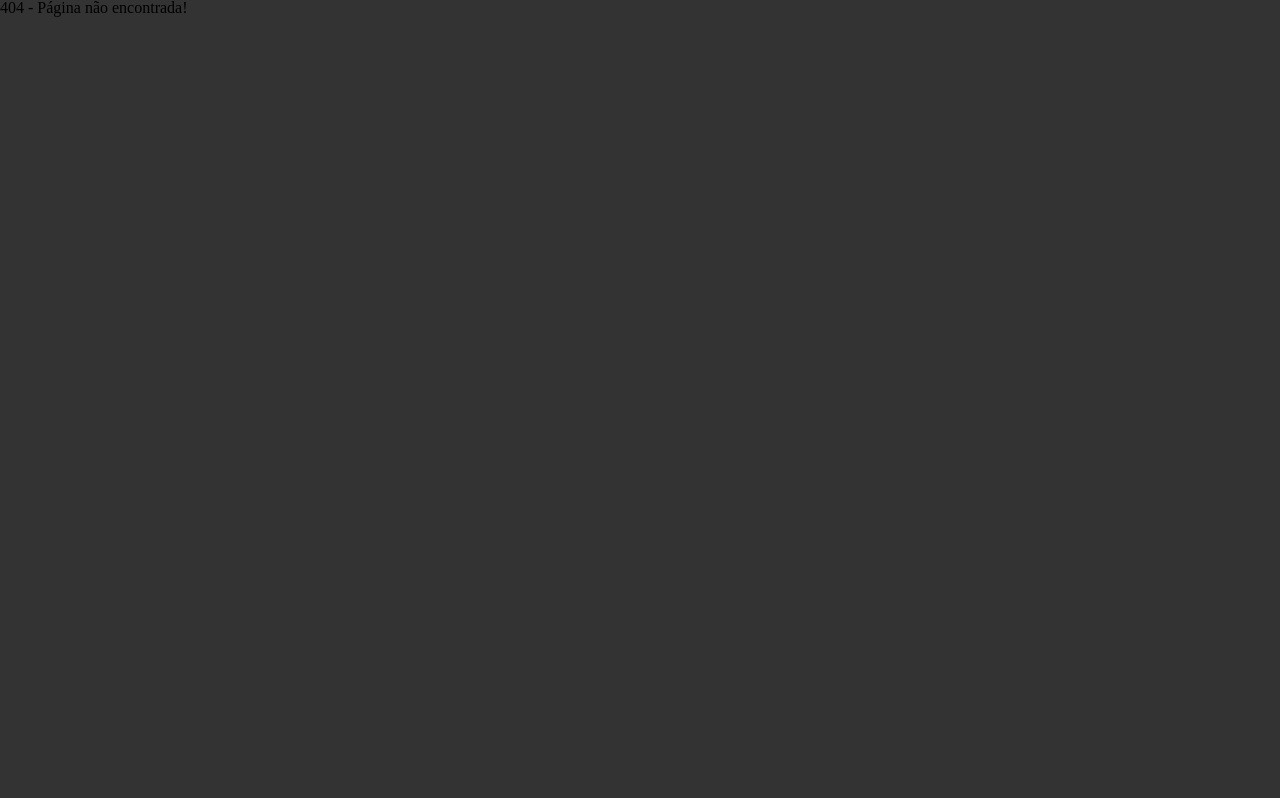
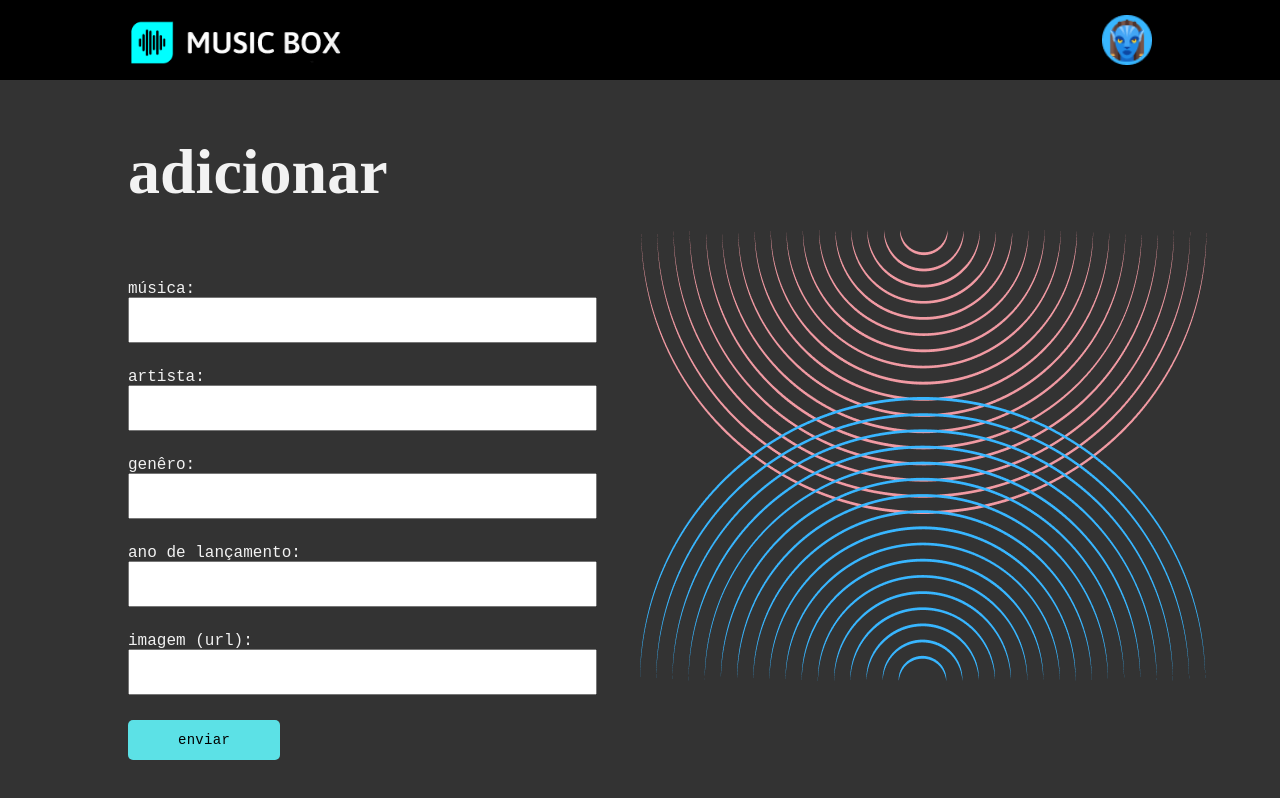
Before and after one commit to joaopedpaula/music-box_2022-2, a React (Create React App) app in the folder react-music-box/: page /adicionar in a window 1280 px wide. Before the commit this address had no page. Shown: the top 798 px of the page. Built offline with nearby package versions, Linux system fonts and the light colour scheme.

Commit message:
Aula 06 - NotFound, post e delete

```diff
--- a/react-music-box/src/Router.jsx
+++ b/react-music-box/src/Router.jsx
@@ -2,14 +2,17 @@ import { BrowserRouter, Routes, Route } from 'react-router-dom';
 
 import Index from './pages/Index';
 import Musicas from './pages/Musicas';
+import Adicionar from './pages/Adicionar';
+import NotFound from './pages/NotFound';
 
 function Router() {
   return (
     <BrowserRouter>
       <Routes>
-				<Route path="/" element={<Index />} />
+				<Route path={"/"} element={<Index />} />
 				<Route path="/musicas" element={<Musicas />} />
-				<Route path="*" element={<h1>404 - Página não encontrada!</h1>} />
+				<Route path="/adicionar" element={<Adicionar />} />
+				<Route path="*" element={<NotFound />} />
       </Routes>
     </BrowserRouter>
   );
--- a/react-music-box/src/components/CardMusica.jsx
+++ b/react-music-box/src/components/CardMusica.jsx
@@ -65,7 +65,7 @@ function CardMusica(props) {
             <div style={imagem} className="card-music">
                 <div className="icons">
                     <img onClick={ () => setEditando(true) /* habilitando o modo de edição */ } src={imgEdit} alt="" />
-                    <img src={imgDelete} alt="" />
+                    <img onClick={ () => props.funcaoPorProps(props.id) } src={imgDelete} alt="" />
                 </div>
                 <div className="info-music">
                     <p>
--- /dev/null
+++ b/react-music-box/src/pages/Adicionar.jsx
@@ -0,0 +1,132 @@
+import api from "../api";
+import { useEffect } from "react";
+import { useState } from "react";
+import imgHalfCircles from "../assets/imagens/half-circles-pink-blue.png";
+import Navbar from "../components/Navbar";
+
+function Adicionar () {
+
+    const [titulo, setTitulo] = useState("");
+    const [artista, setArtista] = useState("");
+    const [genero, setGenero] = useState("");
+    const [ano, setAno] = useState("");
+    const [imagem, setImagem] = useState("");
+
+    useEffect(() => {
+        console.log("RESUMO DOS ESTADOS: ")
+        console.log("titulo: ", titulo)
+        console.log("artista: ", artista)
+        console.log("genero: ", genero)
+        console.log("ano: ", ano)
+        console.log("imagem: ", imagem)
+    }, [titulo, artista, genero, ano, imagem]);
+    // quando algum dos estados mudar, printa no console o valor de todos
+
+    function adicionarMusica(evento) {
+
+        evento.preventDefault();
+
+        console.log("EVENTO: ", evento)
+
+
+        /*
+            const novaMusicaComEstados = {
+                titulo: titulo,
+                artista,
+                genero,
+                ano,
+                imagem,
+            }
+        */
+
+        const novaMusicaComEvento = {
+            ano: evento.target.ipt_ano.value,           // acessando input "ipt_ano" do formulário através do atributo "name" para obter seu valor
+            genero: evento.target.ipt_genero.value,     // acessando input "ipt_genero" do formulário através do atributo "name" para obter seu valor
+            imagem: evento.target.ipt_imagem.value,     // acessando input "ipt_imagem" do formulário através do atributo "name" para obter seu valor
+            titulo: evento.target.ipt_titulo.value,     // acessando input "ipt_titulo" do formulário através do atributo "name" para obter seu valor
+            artista: evento.target.ipt_artista.value,   // acessando input "ipt_artista" do formulário através do atributo "name" para obter seu valor
+        }
+
+        console.log("NOVA MÚSICA:", novaMusicaComEvento);
+
+        api.post("", novaMusicaComEvento )
+        .then((res) => console.log("res: ", res))
+        .catch((error) => console.error(error))
+
+    }
+
+    return (
+        <>
+            <Navbar />
+
+            <div className="container">
+                <div className="add-music">
+
+                    <div className="formulario">
+
+                        <h1>adicionar</h1>
+
+                        <br/>
+
+                        <form onSubmit={adicionarMusica}>
+                            <label>Música: <br/>
+                                <input
+                                    name="ipt_titulo"
+                                    type="text"
+                                    defaultValue={titulo}
+                                    onChange={(e) => {setTitulo(e.target.value)}}
+                                />
+                            </label>
+                            <br/>
+                            <label>Artista: <br/>
+                                <input
+                                    name="ipt_artista"
+                                    type="text"
+                                    defaultValue={artista}
+                                    onChange={(e) => {setArtista(e.target.value)}}
+                                />
+                            </label>
+                            <br/>
+                            <label>Genêro: <br/>
+                                <input
+                                    name="ipt_genero"
+                                    type="text"
+                                    defaultValue={genero}
+                                    onChange={(e) => {setGenero(e.target.value)}}
+                                />
+                            </label>
+                            <br/>
+                            <label>Ano de Lançamento: <br/>
+                                <input
+                                    name="ipt_ano"
+                                    type="text"
+                                    defaultValue={ano}
+                                    onChange={(e) => {setAno(e.target.value)}}
+                                />
+                            </label>
+                            <br/>
+                            <label> Imagem (url): <br/>
+                                <input
+                                    name="ipt_imagem"
+                                    type="text"
+                                    defaultValue={imagem}
+                                    onChange={(e) => {setImagem(e.target.value)}}
+                                />
+                            </label>
+                            <br/>
+                            <button className="btn">Enviar</button>
+
+                        </form>
+                    </div>
+
+                    <div className="img-lateral">
+                        <img src={imgHalfCircles} alt="" />
+                    </div>
+
+                </div>
+            </div>
+        </>
+    )
+}
+
+export default Adicionar;
--- a/react-music-box/src/pages/Musicas.jsx
+++ b/react-music-box/src/pages/Musicas.jsx
@@ -4,9 +4,12 @@ import api from "../api"; // importando a instância do Axios de "api.js"
 
 import Navbar from "../components/Navbar";
 import CardMusica from "../components/CardMusica";
+import { useNavigate } from "react-router-dom";
 
 function Musicas() {
 
+
+    const navigate = useNavigate();
     const [musicas, setMusicas] = useState( [] ); // criando estado de vetor para uma lista de músicas
 
     /*
@@ -25,6 +28,17 @@ function Musicas() {
 
     // efeito           executa função      [vetor, de, estados, para, observar]
     // useEffect(       () => "execute algo"       ,       []       )
+
+    function deletar (id) {
+        api.delete(`/${id}`) // invocando método delete do axios para realizar requisição passando o id a ser excluído
+        .then((res) => {
+            console.log(res.data); // mostra a resposta da requisição
+            listar(); // atualiza a lista de músicas
+        })
+        .catch((error) => {
+            console.log(error)
+        });
+    }
 
     function listar() {
         console.log("Requisição está sendo feita: ");
@@ -46,7 +60,7 @@ function Musicas() {
 
             <div className="container">
                 <div className="filter">
-                    <button className="btn">Adicionar</button>
+                    <button onClick={() => navigate("/adicionar")} className="btn">Adicionar</button>
                 </div>
             </div>
 
@@ -77,12 +91,14 @@ function Musicas() {
                         return (
                             <CardMusica
                                 key={musica.id}
-                                id={musica.id} // passando id da música
+                                id={musica.id}
                                 titulo={musica.titulo}
                                 artista={musica.artista}
                                 genero={musica.genero}
                                 ano={musica.ano}
-                                imagem={musica.imagem} // passando imagem da música
+                                imagem={musica.imagem}
+                                funcaoPorProps={deletar} // passando props nomeada como "funcaoPorProps", que referencia a função "deletar()"
+                                // deste modo, o "CardMusica.jsx" pode invocar a função "deletar()" da página "Musicas.jsx"
                             />
                         );
                     })
--- /dev/null
+++ b/react-music-box/src/pages/NotFound.jsx
@@ -0,0 +1,41 @@
+import { useNavigate } from "react-router-dom";
+import imgTarget from "../assets/imagens/target-red.png"
+import Navbar from "../components/Navbar";
+
+function NotFound () {
+
+    const navigate = useNavigate()
+
+    return (
+        <>
+
+            <Navbar />
+
+            <div className="container">
+                <div className="add-music">
+
+                    <div className="formulario">
+
+                        <h1>404</h1>
+
+                        <p className="subtitle">se perdeu? nada para ver por aqui...</p>
+                        <button
+                            onClick={
+                                () => navigate(-1)      // leva até a última rota acessada
+                                // () => navigate("/")  // leva até a index
+                            }
+                        className="btn">voltar</button>
+                    </div>
+
+                    <div className="img-lateral">
+                        <img src={imgTarget} alt="" />
+
+                    </div>
+
+                </div>
+            </div>
+        </>
+    )
+}
+
+export default NotFound;
```
Also changed, not shown: react-music-box/src/pages/Index.jsx (+9 -9 lines).
